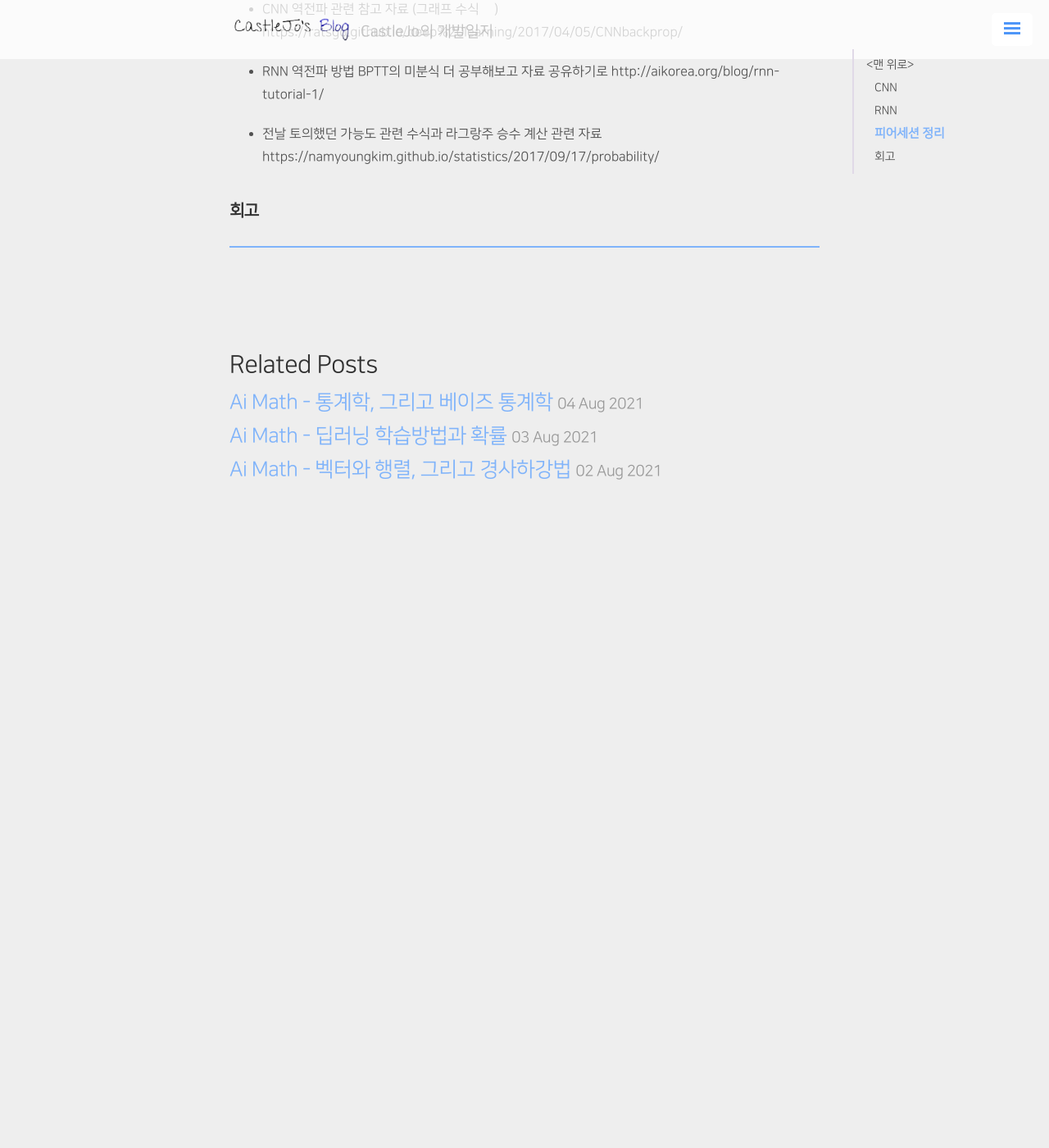
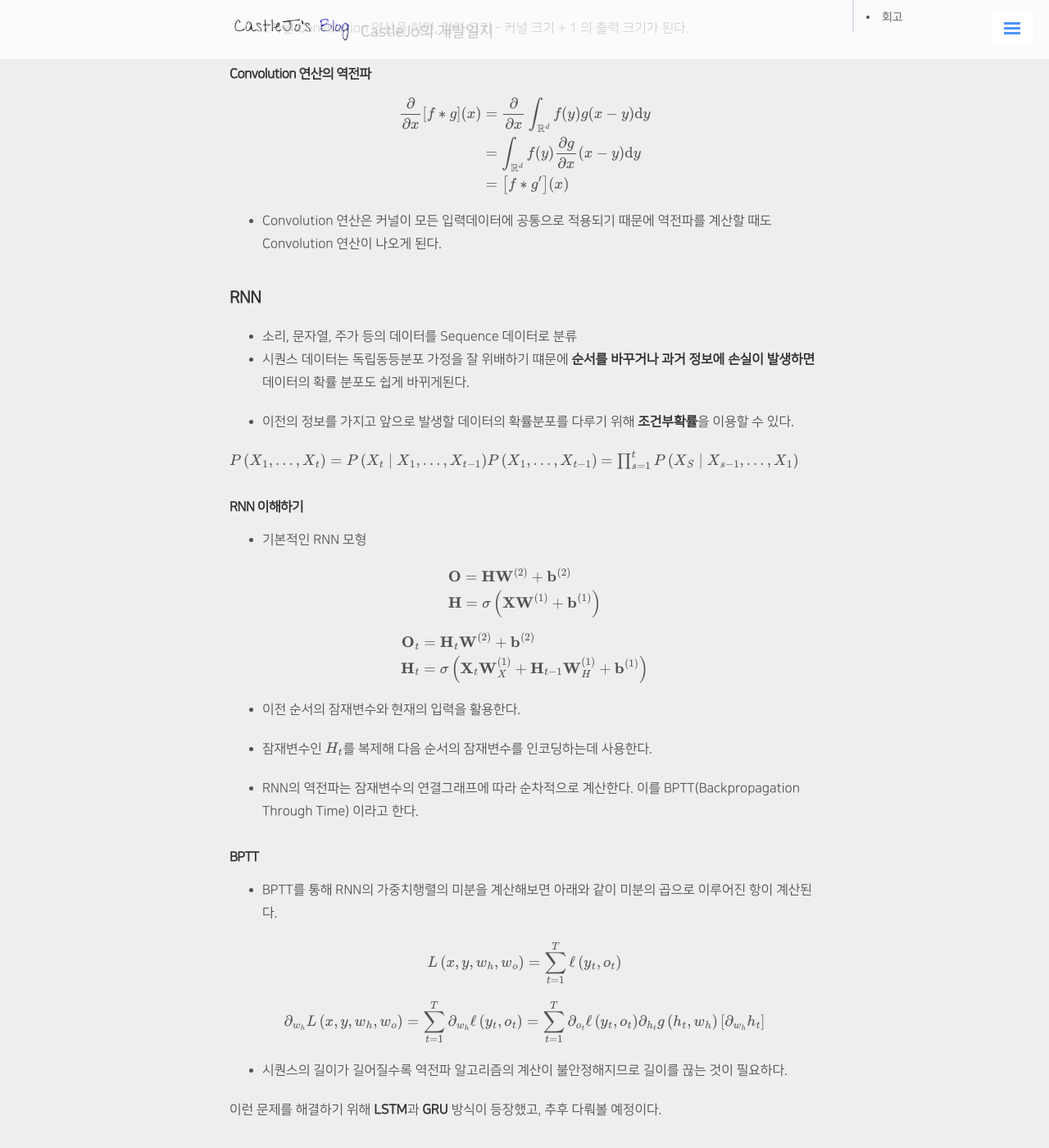
Before and after one commit to ukcastle/ukcastle.github.io, a Jekyll site: the page built from _posts/Boostcamp/2021-08-05-w1d4.md, in a window 1280 px wide and 1400 px high, scrolled down 490 px. Shown: the whole window at 82% size. Built offline with Jekyll 4.4.1, drawn with Linux system fonts in a browser that asks for light colours; nearby versions of some CDN libraries; formulas are drawn with MathJax 3; a script that is not in the unit is left out; comment, search, counter and statistics services are not loaded; before the commit the page ends 1138 px from its top, so only the background shows below that; some of the changed text lies outside the part shown.

Commit message:
docs: 0805

```diff
--- a/_posts/Boostcamp/2021-08-05-w1d4.md
+++ b/_posts/Boostcamp/2021-08-05-w1d4.md
@@ -8,10 +8,82 @@ use_math: true
 
 ## CNN
 
+#### Convolution
 
+$$
+h_{i}=\sigma\left(\sum_{j=1}^{k} V_{j} x_{i+j-1}\right)
+$$
+
+- 커널을 입력벡터 사이에서 움직여가면서 선형모델과 합성함수가 적용되는 구조
+- 고정된 가중치 행렬 V로, i의 사이즈에 관계가 없음
+
+- 2차원 Convolution 연산을 하면, 입력 크기 - 커널 크기 + 1 의 출력 크기가 된다.
+
+#### Convolution 연산의 역전파
+
+$$
+\begin{aligned}
+\frac{\partial}{\partial x}[f * g](x) &=\frac{\partial}{\partial x} \int_{\mathbb{R}^{d}} f(y) g(x-y) \mathrm{d} y \\
+&=\int_{\mathbb{R}^{d}} f(y) \frac{\partial g}{\partial x}(x-y) \mathrm{d} y \\
+&=\left[f * g^{\prime}\right](x)
+\end{aligned}
+$$
+
+- Convolution 연산은 커널이 모든 입력데이터에 공통으로 적용되기 때문에 역전파를 계산할 때도 Convolution 연산이 나오게 된다.
 
 ## RNN
 
+- 소리, 문자열, 주가 등의 데이터를 Sequence 데이터로 분류
+- 시퀀스 데이터는 독립동등분포 가정을 잘 위배하기 떄문에 **순서를 바꾸거나 과거 정보에 손실이 발생하면** 데이터의 확률 분포도 쉽게 바뀌게된다.
+
+- 이전의 정보를 가지고 앞으로 발생할 데이터의 확률분포를 다루기 위해 **조건부확률**을 이용할 수 있다.
+
+$$
+P\left(X_{1}, \ldots, X_{t}\right)=P\left(X_{t} \mid X_{1}, \ldots, X_{t-1}\right) P\left(X_{1}, \ldots, X_{t-1}\right)
+$$
+$$
+=\prod_{s=1}^{t} P\left(X_{S} \mid X_{s-1}, \ldots, X_{1}\right)
+$$
+
+#### RNN 이해하기
+
+- 기본적인 RNN 모형
+
+$$
+\begin{aligned}
+&\mathbf{O}=\mathbf{H} \mathbf{W}^{(2)}+\mathbf{b}^{(2)} \\
+&\mathbf{H}=\sigma\left(\mathbf{X W}^{(1)}+\mathbf{b}^{(1)}\right)
+\end{aligned}
+$$
+
+$$
+\begin{aligned}
+\mathbf{O}_{t} &=\mathbf{H}_{t} \mathbf{W}^{(2)}+\mathbf{b}^{(2)} \\
+\mathbf{H}_{t} &=\sigma\left(\mathbf{X}_{t} \mathbf{W}_{X}^{(1)}+\mathbf{H}_{t-1} \mathbf{W}_{H}^{(1)}+\mathbf{b}^{(1)}\right)
+\end{aligned}
+$$
+
+- 이전 순서의 잠재변수와 현재의 입력을 활용한다.
+
+- 잠재변수인 $H_t$를 복제해 다음 순서의 잠재변수를 인코딩하는데 사용한다.
+
+- RNN의 역전파는 잠재변수의 연결그래프에 따라 순차적으로 계산한다. 이를 BPTT(Backpropagation Through Time) 이라고 한다.
+
+#### BPTT
+
+- BPTT를 통해 RNN의 가중치행렬의 미분을 계산해보면 아래와 같이 미분의 곱으로 이루어진 항이 계산된다.
+
+$$
+L\left(x, y, w_{h}, w_{o}\right)=\sum_{t=1}^{T} \ell\left(y_{t}, o_{t}\right)
+$$
+
+$$
+\partial_{w_{h}} L\left(x, y, w_{h}, w_{o}\right)=\sum_{t=1}^{T} \partial_{w_{h}} \ell\left(y_{t}, o_{t}\right)=\sum_{t=1}^{T} \partial_{o_{t}} \ell\left(y_{t}, o_{t}\right) \partial_{h_{t}} g\left(h_{t}, w_{h}\right)\left[\partial_{w_{h}} h_{t}\right]
+$$
+
+- 시퀀스의 길이가 길어질수록 역전파 알고리즘의 계산이 불안정해지므로 길이를 끊는 것이 필요하다.
+
+이런 문제를 해결하기 위해 **LSTM**과 **GRU** 방식이 등장했고, 추후 다뤄볼 예정이다.
 
 
 ## 피어세션 정리
@@ -29,3 +101,5 @@ http://aikorea.org/blog/rnn-tutorial-1/
 https://namyoungkim.github.io/statistics/2017/09/17/probability/
 
 ## 회고
+
+뜻은 전부 이해했는데 이를 수식으로 표현해보려니 너무 어렵다..
```
